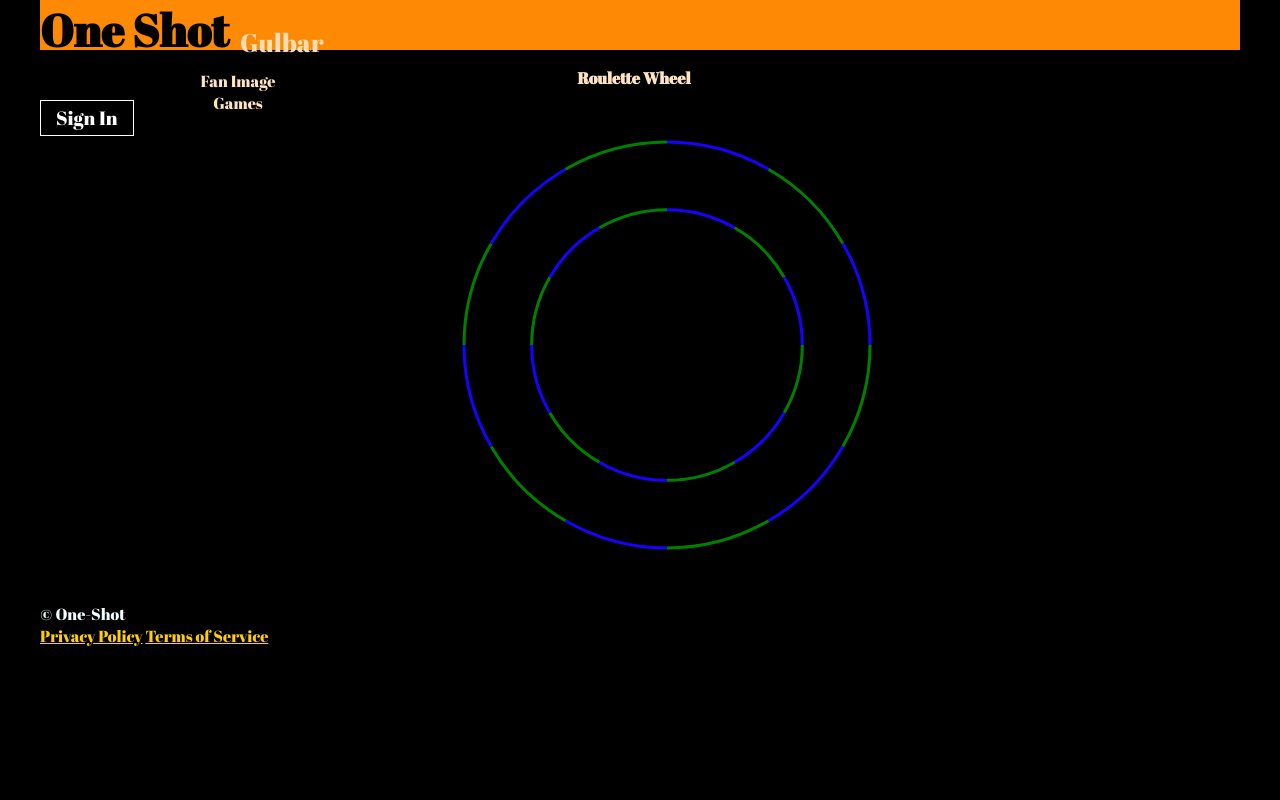
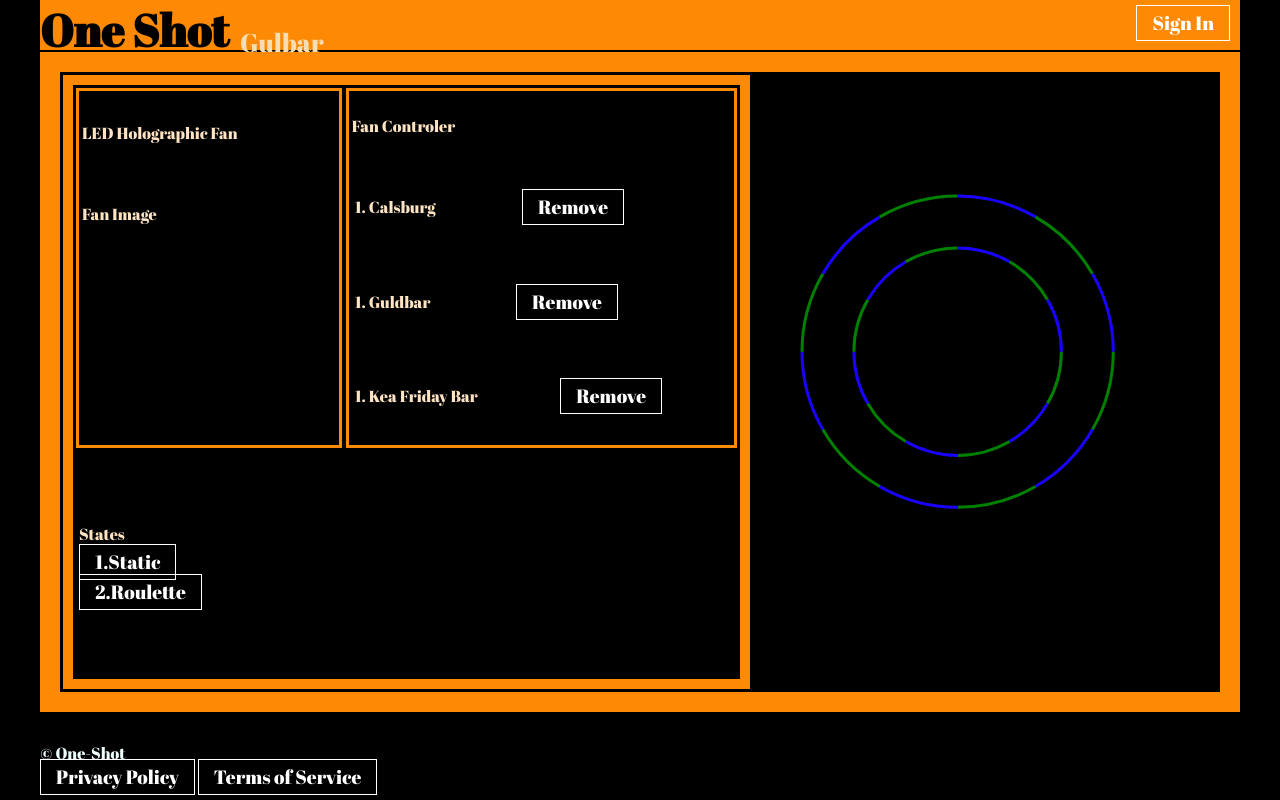
Before and after one commit to mrmareksvk/Roulette-Wheel, a PHP site: page / in a window 1280 px wide. Run offline with PHP 8.4, Linux system fonts and the light colour scheme.

Commit message:
Better visual of roulette software

```diff
--- a/RouletteGUI/website/Body/body.php
+++ b/RouletteGUI/website/Body/body.php
@@ -11,28 +11,18 @@
 
     <section class="main">
 
-        <aside>
-            <div class="roulette">
-                Fan Image
-            </div>
-            <div class="roulette">
-                Games
-            </div>
-        </aside>
-
-        <aside>
-            <div class="roulette">
-                <h2>Roulette Wheel</h2>
-                <?php include 'Roulette Wheel\rouletteWheel.php';?>
-            </div>
-        </aside>
+        <table class="mainborder">
+            <tr>
+                <td>
+                    <?php include 'Body\cell1.php';?>
+                </td>
+                <td valign="center" align="center">
+                    <?php include 'Roulette Wheel\rouletteWheel.php';?>
+                </td>
+            </tr>
+        </table>
 
     </section>
-    <section class="leftbartop">
-
-
-    </section>
-    <section class="leftbarbottom"></section>
 
     <footer>
 
--- a/RouletteGUI/website/Body/cell1.php
+++ b/RouletteGUI/website/Body/cell1.php
@@ -1,2 +1,95 @@
-<div> Heading </div>
-<div> People </div>
+<table class="LeftColumn">
+    <tr>
+        <td>
+            <table class="Holographic">
+                <tr>
+                    <td>
+                        LED Holographic Fan
+                    </td>
+                </tr>
+                <tr>
+                    <td>
+                        Fan Image
+                    </td>
+                </tr>
+                <tr>
+                    <td>
+                        <canvas id="ImageCanvas"></canvas>
+                    </td>
+                </tr>
+            </table>
+        </td>
+        <td>
+            <table class="Holographiccontroller">
+                <tr>
+                    <td>
+                        Fan Controler
+                    </td>
+                </tr>
+                <tr>
+                    <td>
+                        <table>
+                            <tr>
+                                <td>
+                                    1. Calsburg
+                                </td>
+                                <td>
+                                    <a id="remove" href="#">Remove</a>
+                                </td>
+                            </tr>
+                        </table>
+                    </td>
+                </tr>
+                <tr>
+                    <td>
+                        <table>
+                            <tr>
+                                <td>
+                                    1. Guldbar
+                                </td>
+                                <td>
+                                    <a id="remove" href="#">Remove</a>
+                                </td>
+                            </tr>
+                        </table>
+                    </td>
+                </tr>
+                <tr>
+                    <td>
+                        <table>
+                            <tr>
+                                <td>
+                                    1. Kea Friday Bar
+                                </td>
+                                <td>
+                                    <a id="remove" href="#">Remove</a>
+                                </td>
+                            </tr>
+                        </table>
+                    </td>
+                </tr>
+            </table>
+        </td>
+    </tr>
+    <tr>
+        <td class="States">
+            <table>
+                <tr>
+                    <td>
+                        States
+                    </td>
+                </tr>
+                <tr>
+                    <td>
+                        <a id="state1" href="#">1.Static
+                    </td>
+                </tr>
+                <tr>
+                    <td>
+                        <a id="state2" href="#">2.Roulette
+                    </td>
+                </tr>
+            </table>
+        </td>
+    </tr>
+</table>
--- a/RouletteGUI/website/Roulette Wheel/rouletteWheel.php
+++ b/RouletteGUI/website/Roulette Wheel/rouletteWheel.php
@@ -1,17 +1,10 @@
-<table id="canvasnoborder" width="450" height="450">
-    <tr>
-        <td align="center">
-            <svg id="dynamiccan" height="450" width="450">
-            </svg>
-
-        </td>
-    </tr>
-</table>
+<svg id="dynamiccan" height="90%" width="90%" viewBox="0 0 100% 100%" preserveAspectRatio="none">
+</svg>
 
 <script>
-var width1 = document.getElementById('canvasnoborder').offsetWidth;
-var height1 = document.getElementById('canvasnoborder').offsetHeight;
-//alert("width" + width1 + ",height" + height1);
+var width1 = document.querySelector('#dynamiccan').width.baseVal.value;
+var height1 = document.querySelector('#dynamiccan').height.baseVal.value;
+alert("width" + width1 + ",height" + height1);
 var arcsegments = 1 / 12;
 var LEDs = [
     [1, '#1900ff'],
--- a/RouletteGUI/website/Styles/styles.css
+++ b/RouletteGUI/website/Styles/styles.css
@@ -2,7 +2,7 @@
 
 @import url("https://fonts.googleapis.com/css2?family=Abril+Fatface&display=swap");
 
-body {
+html,body {
   font-family: "Abril Fatface", cursive;
   font-size: 16px;
   font-weight: 300;
@@ -16,6 +16,7 @@ body {
 
 #page {
   max-width: 1200px;
+  height: 80%;
   margin: 0 auto;
   position: relative;
 }
@@ -33,12 +34,12 @@ h2 {
   font-weight: 700;
   line-height: 1.1em;
 }
-h2 {
+h3 {
   margin: 0 0 0.5em 0;
   font-size: 1.3em;
   font-weight: 700;
 }
-h2 {
+h4 {
   margin: 0 0 1.5em 0;
   font-size: 1em;
   font-weight: 700;
@@ -49,15 +50,21 @@ p {
 }
 
 a {
-  color: #fdcf04;
+  font-size: 1.2em;
+  text-decoration: none;
+  color: #fff;
+  border: 1px solid #fff;
+  padding: 4px 15px;
+  transition: background-color;
 }
 
 /*a:visited {
   color: #fd8904;
 }*/
 
-a.btn:hover {
-  background-color: rgba(0, 0, 0, 3);
+a:hover {
+  background-color: rgba(255, 255, 255, 1);
+  color:black;
 }
 /* Header */
 
@@ -68,27 +75,14 @@ header {
   height: 50px;
 }
 
-header a.logo {
+/*Sign in Logo*/
+header a.btn {
   position: absolute;
-  display: block;
-  width: 160px;
-  height: 66px;
-  background-size: contain;
-  top: 15px;
-  left: 20px;
-  z-index: 1;
+  top: 5px;
+  right: 10px;
 }
 
-header a.btn {
-  font-size: 1.2em;
-  text-decoration: none;
-  color: #fff;
-  border: 1px solid #fff;
-  padding: 4px 15px;
-  transition: background-color 0.5s;
-  left: 100px;
-}
-
+/*Guldbar Logo*/
 header div.logo span {
   color: wheat;
   font-size: 1.6em;
@@ -102,8 +96,9 @@ header div.logo span {
 /* Section - All */
 
 section {
-  padding: 0 30px;
+  padding: 0 px;
   color: bisque;
+  border: 10px solid #fd8904;
 }
 
 section::after {
@@ -115,20 +110,54 @@ section::after {
 /* Section - Main */
 
 section.main {
-  margin-top: 20px;
+  margin-top: 2px;
   margin-bottom: 30px;
   padding: 0;
+  height:100%;
 }
 
-section.main aside {
-  width: 33%;
-  float: left;
-  text-align: center;
+section.main table {
+  width: 100%;
+  text-align: left;
+}
+
+section.main table.mainborder {
+  border: 10px solid #fd8904;
+height: 100%;
+
+}
+
+section.main table.LeftColumn {
+  border: 10px solid #fd8904;
+  height:100%;
+}
+
+section.main table.Holographic {
+  border: 3px solid #fd8904;
+  height:100%;
+  text-align:justify;
+}
+
+section.main table.Holographic #ImageCanvas {
+width:100px;
+}
+
+section.main table.Holographiccontroller {
+  border: 3px solid #fd8904;
+  height:100%;
+  width: 100%;
+}
+
+section.main table.Holographiccontroller a {
+text-align: right;
+}
+
+section.main table.svgdynamic {
+  position: relative;
 }
 
 section.main .content {
   margin: 15px;
-  background: no-repeat center top;
   background-size: 75px 75px;
   padding-top: 85px;
 }
--- a/RouletteGUI/website/index.php
+++ b/RouletteGUI/website/index.php
@@ -1,12 +1,12 @@
 <!DOCTYPE html>
 <html>
 
-<thead>
+<head>
     <?php include 'Head\head.php';?>
-</thead>
+</head>
 
-<tbody>
+<body>
     <?php include 'Body\body.php';?>
-</tbody>
+</body>
 
 </html>
```
